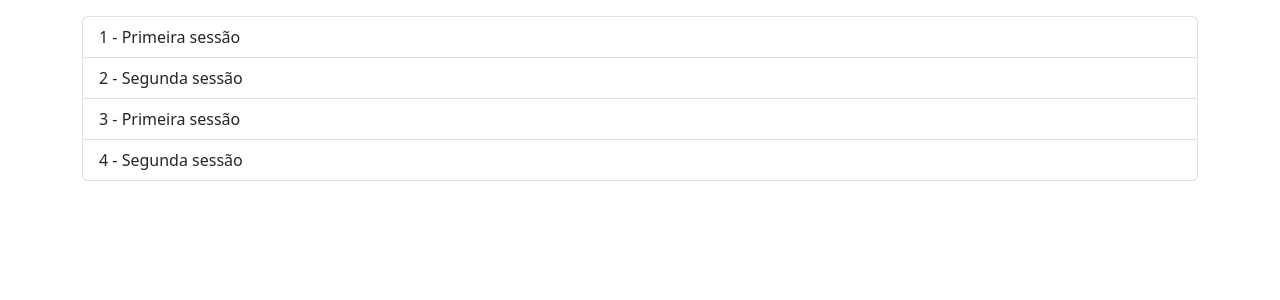
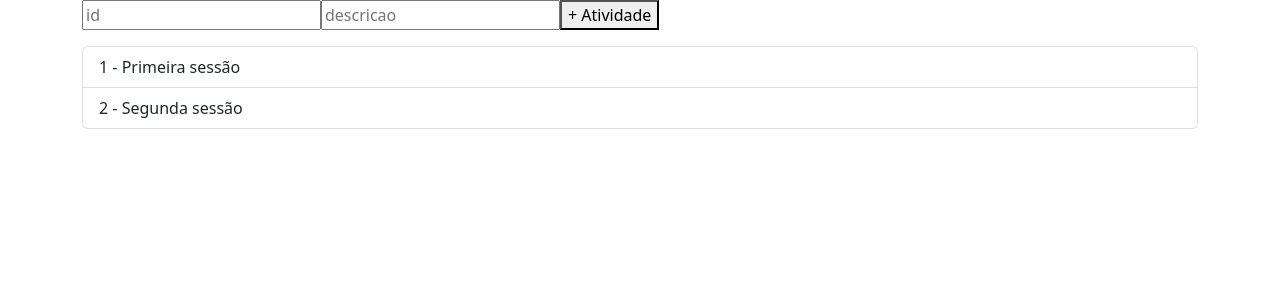
Before and after one commit to lucasquin/Organo, a React (Create React App) app: page / in a window 1280 px wide. Shown: the top 300 px of the page. Built offline with nearby package versions, Linux system fonts and the light colour scheme.

Commit message:
use state

```diff
--- a/src/App.js
+++ b/src/App.js
@@ -1,6 +1,8 @@
+import { useState } from 'react';
 import './App.css';
 
-const atividade = [
+// crio um objeto para usar no initialState
+let initialState = [
   {
     "id": 1,
     "descricao": "Primeira sessão"
@@ -8,25 +10,45 @@ const atividade = [
   {
     "id": 2,
     "descricao": "Segunda sessão"
-  },
-  {
-    "id": 3,
-    "descricao": "Primeira sessão"
-  },
-  {
-    "id": 4,
-    "descricao": "Segunda sessão"
   }
 ]
 
+
 function App() {
+
+  // para usar o useState ele tem que ser importado
+  const [atividades, setAtividades] = useState(initialState);
+
+  function addAtividade(e) {
+
+    // impede que o navegador atualize a pagina quando clicar no botao
+    e.preventDefault();
+
+    // preenchendo o objeto
+    const atividade = {
+      "id": document.getElementById("id").value,
+      "descricao": document.getElementById("descricao").value,
+    };
+
+    // spread operator, cria um novo array de atividades e faz o push de atividade para esse novo array.
+    setAtividades([...atividades,  {...atividade}]);
+  }
+
   return (
+    <>
+      <form>
+        <input id="id" type="text" placeholder='id'/>
+        <input id="descricao" type="text" placeholder='descricao'/>
+        <button onClick={addAtividade}>+ Atividade</button>
+      </form>
+
       <div className="mt-3">
-        <ul className="list-group"> {atividade.map(x => (
+          <ul className="list-group"> {atividades.map(x => (
                 <li key={x.id} className="list-group-item">{x.id} - {x.descricao}</li>
             ))}
           </ul>
       </div>
+    </>
   );
 }
 
```
Lines whose indentation alone changed are shown as unchanged.
